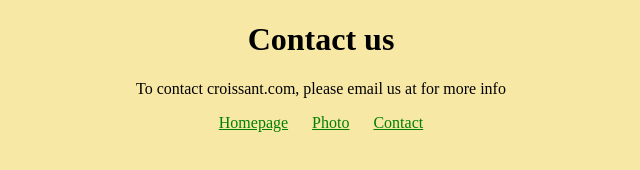
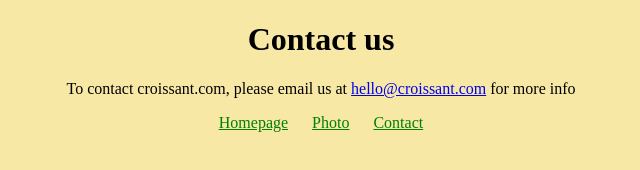
Before and after one commit to Bosif/Croissant, a plain HTML site: page contact.html in a window 1280 px wide. Shown: the whole page, without its empty margins (319-959 px from the left). Drawn offline with Linux system fonts and the light colour scheme.

Commit message:
added email

```diff
--- a/contact.html
+++ b/contact.html
@@ -10,7 +10,7 @@
     <h1>Contact us</h1>
     <p>
       To contact croissant.com, please email us at
-      <a href="mailto:hello@croissant.com"></a> for more info
+      <a href="mailto:hello@croissant.com">hello@croissant.com</a> for more info
     </p>
     <footer>
       <a href="index.html">Homepage</a>
```
